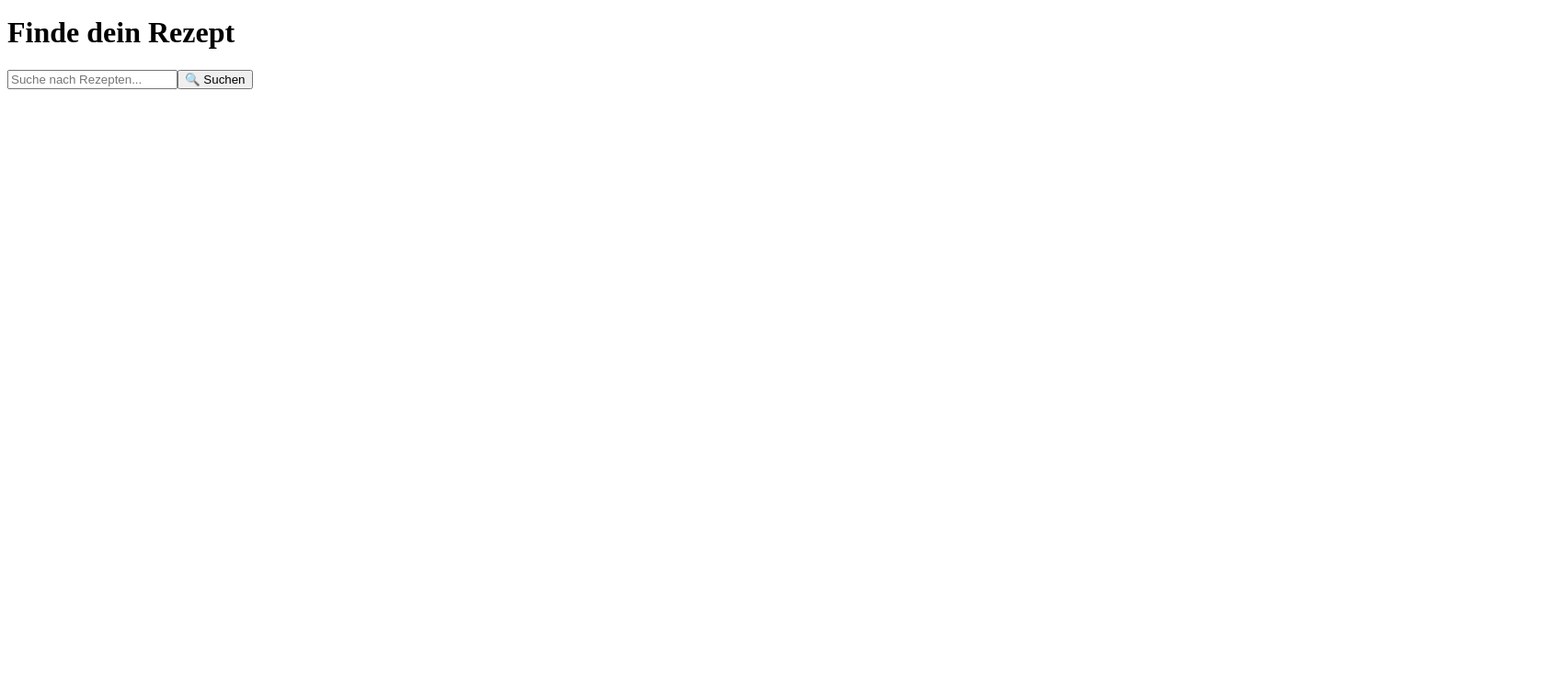
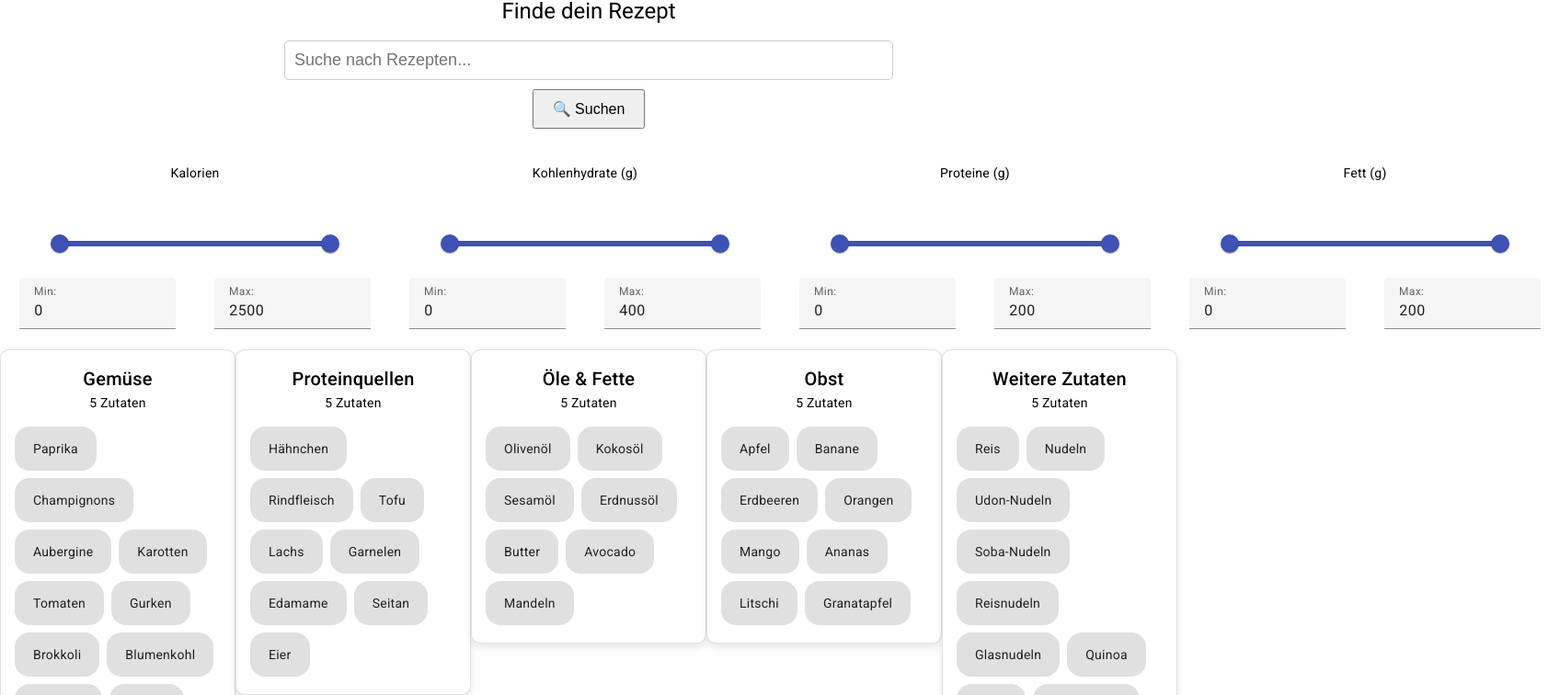
Before and after one commit to ronahi39/recipe-finder, an Angular app: page /search in a window 1280 px wide. Shown: the part 4-760 px from the top of the page at 92% size, 1696 px wide, since content can reach past the window. Built offline with nearby package versions, Linux system fonts and the light colour scheme.

Commit message:
zutaten filter hinzugefügt.

```diff
--- a/angular.json
+++ b/angular.json
@@ -30,6 +30,7 @@
               "src/assets"
             ],
             "styles": [
+              "@angular/material/prebuilt-themes/indigo-pink.css",
               "src/styles.scss"
             ],
             "scripts": []
@@ -90,6 +91,7 @@
               "src/assets"
             ],
             "styles": [
+              "@angular/material/prebuilt-themes/indigo-pink.css",
               "src/styles.scss"
             ],
             "scripts": []
--- a/package.json
+++ b/package.json
@@ -10,11 +10,13 @@
   },
   "private": true,
   "dependencies": {
-    "@angular/animations": "^17.2.0",
+    "@angular/animations": "^17.3.12",
+    "@angular/cdk": "^17.3.10",
     "@angular/common": "^17.2.0",
     "@angular/compiler": "^17.2.0",
     "@angular/core": "^17.2.0",
     "@angular/forms": "^17.2.0",
+    "@angular/material": "^17.3.10",
     "@angular/platform-browser": "^17.2.0",
     "@angular/platform-browser-dynamic": "^17.2.0",
     "@angular/router": "^17.2.0",
@@ -33,6 +35,7 @@
     "karma-coverage": "~2.2.0",
     "karma-jasmine": "~5.1.0",
     "karma-jasmine-html-reporter": "~2.1.0",
+    "prettier": "3.5.1",
     "typescript": "~5.3.2"
   }
 }
--- a/src/app/app.config.ts
+++ b/src/app/app.config.ts
@@ -2,7 +2,8 @@ import { ApplicationConfig } from '@angular/core';
 import { provideRouter } from '@angular/router';
 
 import { routes } from './app.routes';
+import { provideAnimationsAsync } from '@angular/platform-browser/animations/async';
 
 export const appConfig: ApplicationConfig = {
-  providers: [provideRouter(routes)]
+  providers: [provideRouter(routes), provideAnimationsAsync('noop')]
 };
--- a/src/app/features/recipe-search/pages/recipe-search/recipe-search.component.html
+++ b/src/app/features/recipe-search/pages/recipe-search/recipe-search.component.html
@@ -2,7 +2,114 @@
   <h1>Finde dein Rezept</h1>
 
   <!-- Suchfeld -->
-  <input type="text" [(ngModel)]="searchQuery" (keydown.enter)="searchRecipes()" placeholder="Suche nach Rezepten..." class="search-input"/>
+  <input
+    type="text"
+    [(ngModel)]="searchQuery"
+    (keydown.enter)="searchRecipes()"
+    placeholder="Suche nach Rezepten..."
+    class="search-input"
+  />
 
   <button (click)="searchRecipes()">🔍 Suchen</button>
+
+  <div class="filter">
+    <div class="sliders-container">
+      <div class="slider">
+        <label for="calorie-slider" style="margin-bottom: 10%">Kalorien </label>
+        <mat-slider id="calorie-slider" min="0" max="2500" step="50">
+          <input [(ngModel)]="minValueCal" matSliderStartThumb />
+          <input [(ngModel)]="maxValueCal" matSliderEndThumb />
+        </mat-slider>
+        <div class="slider-input-div">
+          <mat-form-field class="slider-input">
+            <mat-label>Min:</mat-label>
+            <input matInput type="number" [(ngModel)]="minValueCal" />
+          </mat-form-field>
+          <mat-form-field class="slider-input">
+            <mat-label>Max:</mat-label>
+            <input matInput type="number" [(ngModel)]="maxValueCal" />
+          </mat-form-field>
+        </div>
+      </div>
+
+      <div class="slider">
+        <label for="carb-slider" style="margin-bottom: 10%"
+          >Kohlenhydrate (g)</label
+        >
+        <mat-slider id="carb-slider" min="0" max="400">
+          <input [(ngModel)]="minValueCarb" matSliderStartThumb />
+          <input [(ngModel)]="maxValueCarb" matSliderEndThumb />
+        </mat-slider>
+        <div class="slider-input-div">
+          <mat-form-field class="slider-input">
+            <mat-label>Min:</mat-label>
+            <input matInput type="number" [(ngModel)]="minValueCarb" />
+          </mat-form-field>
+          <mat-form-field class="slider-input">
+            <mat-label>Max:</mat-label>
+            <input matInput type="number" [(ngModel)]="maxValueCarb" />
+          </mat-form-field>
+        </div>
+      </div>
+
+      <div class="slider">
+        <label for="protein-slider" style="margin-bottom: 10%"
+          >Proteine (g)</label
+        >
+        <mat-slider id="protein-slider" min="0" max="200">
+          <input [(ngModel)]="minValueProtein" matSliderStartThumb />
+          <input [(ngModel)]="maxValueProtein" matSliderEndThumb />
+        </mat-slider>
+        <div class="slider-input-div">
+          <mat-form-field class="slider-input">
+            <mat-label>Min:</mat-label>
+            <input matInput type="number" [(ngModel)]="minValueProtein" />
+          </mat-form-field>
+          <mat-form-field class="slider-input">
+            <mat-label>Max:</mat-label>
+            <input matInput type="number" [(ngModel)]="maxValueProtein" />
+          </mat-form-field>
+        </div>
+      </div>
+
+      <div class="slider">
+        <label for="fat-slider" style="margin-bottom: 10%">Fett (g)</label>
+        <mat-slider id="fat-slider" min="0" max=" 200">
+          <input [(ngModel)]="minValueFat" matSliderStartThumb />
+          <input [(ngModel)]="maxValueFat" matSliderEndThumb />
+        </mat-slider>
+        <div class="slider-input-div">
+          <mat-form-field class="slider-input">
+            <mat-label>Min:</mat-label>
+            <input matInput type="number" [(ngModel)]="minValueFat" />
+          </mat-form-field>
+          <mat-form-field class="slider-input">
+            <mat-label>Max:</mat-label>
+            <input matInput type="number" [(ngModel)]="maxValueFat" />
+          </mat-form-field>
+        </div>
+      </div>
+    </div>
+
+    <div class="zutaten-container">
+      <div class="zutaten-section-container">
+        <div
+          class="zutaten-section"
+          *ngFor="let category of ingredientCategories"
+        >
+          <mat-card appearance="outlined" class="zutaten-filter-card">
+            <mat-card-title>
+              {{ category.name }}
+            </mat-card-title>
+            <p>{{ ingredientCategories.length }} Zutaten</p>
+            <mat-chip-set class="chip-list">
+              <mat-chip *ngFor="let ingredient of category.items">
+                {{ ingredient }}
+              </mat-chip>
+            </mat-chip-set>
+          </mat-card>
+        </div>
+      </div>
+    </div>
+  </div>
 </div>
--- a/src/app/features/recipe-search/pages/recipe-search/recipe-search.component.scss
+++ b/src/app/features/recipe-search/pages/recipe-search/recipe-search.component.scss
@@ -0,0 +1,93 @@
+.search-container {
+  display: flex;
+  flex-direction: column;
+  align-items: center;
+  justify-content: center;
+  text-align: center;
+}
+
+.search-input {
+  width: 50%;
+  padding: 10px;
+  font-size: 18px;
+  border: 1px solid #ccc;
+  border-radius: 5px;
+}
+
+button {
+  margin-top: 10px;
+  padding: 10px 20px;
+  font-size: 16px;
+  cursor: pointer;
+}
+
+mat-slider {
+  width: 300px;
+}
+
+.filter {
+  display: flex;
+  flex-direction: column;
+  margin-top: 3%;
+  justify-content: space-around;
+  width: 100vw;
+}
+
+.slider {
+  display: flex;
+  flex-direction: column;
+  align-items: center;
+  justify-content: center;
+}
+
+.slider-input-div {
+  display: flex;
+  justify-content: space-around;
+}
+
+.slider-input {
+  width: 40%;
+  margin-top: 3%;
+}
+
+.sliders-container {
+  display: flex;
+  justify-content: space-around;
+  width: 100vw;
+}
+
+.zutaten-section-container {
+  display: flex;
+  justify-content: space-around;
+  width: 100vw;
+}
+
+.zutaten-section {
+}
+
+mat-checkbox {
+  display: block;
+  text-align: left;
+  width: fit-content;
+  white-space: nowrap;
+}
+
+.zutaten-filter-card {
+  padding: 15px;
+  border-radius: 10px;
+  box-shadow: 0px 4px 8px rgba(0, 0, 0, 0.1);
+  max-width: 400px;
+}
+
+mat-chip {
+  background: #e0e0e0;
+  color: black;
+  padding: 8px;
+  border-radius: 16px;
+  cursor: pointer;
+
+  &.selected {
+    background: #69c774;
+    color: white;
+  }
+}
--- a/src/app/features/recipe-search/pages/recipe-search/recipe-search.component.ts
+++ b/src/app/features/recipe-search/pages/recipe-search/recipe-search.component.ts
@@ -1,22 +1,133 @@
 import { Component } from '@angular/core';
-import {FormsModule} from "@angular/forms";
+import { CommonModule } from '@angular/common';
+import { FormsModule, ReactiveFormsModule } from '@angular/forms';
+import { MatSliderModule } from '@angular/material/slider';
+import { MatFormField } from '@angular/material/form-field';
+import { MatInputModule } from '@angular/material/input';
+import { MatChipsModule } from '@angular/material/chips';
+import { MatCardModule } from '@angular/material/card';
 
 @Component({
   selector: 'app-recipe-search',
   standalone: true,
   imports: [
-    FormsModule
+    CommonModule,
+    FormsModule,
+    MatSliderModule,
+    MatFormField,
+    MatInputModule,
+    ReactiveFormsModule,
+    MatChipsModule,
+    MatCardModule,
   ],
   templateUrl: './recipe-search.component.html',
-  styleUrl: './recipe-search.component.scss'
+  styleUrl: './recipe-search.component.scss',
 })
 export class RecipeSearchComponent {
+  searchQuery: string = ''; // Suchbegriff
 
-  searchQuery: string = ''; // Suchbegriff
+  minValueCal: number = 0;
+  maxValueCal: number = 2500;
+
+  minValueCarb: number = 0;
+  maxValueCarb: number = 400;
+
+  minValueProtein: number = 0;
+  maxValueProtein: number = 200;
+
+  minValueFat: number = 0;
+  maxValueFat: number = 200;
+
+  ingredientCategories = [
+    {
+      name: 'Gemüse',
+      items: [
+        'Paprika',
+        'Champignons',
+        'Aubergine',
+        'Karotten',
+        'Tomaten',
+        'Gurken',
+        'Brokkoli',
+        'Blumenkohl',
+        'Zucchini',
+        'Spinat',
+        'Grünkohl',
+        'Rettich',
+        'Rucola',
+        'Sellerie',
+        'Spargel',
+        'Pak Choi',
+        'Chinakohl',
+        'Mungbohnensprossen',
+        'Wasserkastanien',
+        'Lotuswurzel',
+        'Shiitake-Pilze',
+        'Enoki-Pilze',
+        'Okraschoten',
+      ],
+    },
+    {
+      name: 'Proteinquellen',
+      items: [
+        'Hähnchen',
+        'Rindfleisch',
+        'Tofu',
+        'Lachs',
+        'Garnelen',
+        'Edamame',
+        'Seitan',
+        'Eier',
+      ],
+    },
+    {
+      name: 'Öle & Fette',
+      items: [
+        'Olivenöl',
+        'Kokosöl',
+        'Sesamöl',
+        'Erdnussöl',
+        'Butter',
+        'Avocado',
+        'Mandeln',
+      ],
+    },
+    {
+      name: 'Obst',
+      items: [
+        'Apfel',
+        'Banane',
+        'Erdbeeren',
+        'Orangen',
+        'Mango',
+        'Ananas',
+        'Litschi',
+        'Granatapfel',
+      ],
+    },
+    {
+      name: 'Weitere Zutaten',
+      items: [
+        'Reis',
+        'Nudeln',
+        'Udon-Nudeln',
+        'Soba-Nudeln',
+        'Reisnudeln',
+        'Glasnudeln',
+        'Quinoa',
+        'Milch',
+        'Kokosmilch',
+        'Sojasauce',
+        'Miso-Paste',
+        'Mirin',
+        'Teriyaki-Sauce',
+        'Käse',
+      ],
+    },
+  ];
 
   searchRecipes() {
     console.log('Suche nach:', this.searchQuery);
     // TODO: API-Aufruf oder Filter-Logik hinzufügen
   }
-
 }
--- a/src/index.html
+++ b/src/index.html
@@ -6,8 +6,10 @@
   <base href="/">
   <meta name="viewport" content="width=device-width, initial-scale=1">
   <link rel="icon" type="image/x-icon" href="favicon.ico">
+  <link href="https://fonts.googleapis.com/css2?family=Roboto:wght@300;400;500&display=swap" rel="stylesheet">
+  <link href="https://fonts.googleapis.com/icon?family=Material+Icons" rel="stylesheet">
 </head>
-<body>
+<body class="mat-typography">
   <app-root></app-root>
 </body>
 </html>
--- a/src/styles.scss
+++ b/src/styles.scss
@@ -1 +1,7 @@
 /* You can add global styles to this file, and also import other style files */
+
+@import '@angular/material/prebuilt-themes/indigo-pink.css';
+
+
+html, body { height: 100%; }
+body { margin: 0; font-family: Roboto, "Helvetica Neue", sans-serif; }
```
Also changed, not shown: 1 other file (tests, documents, lock files or other folders).
